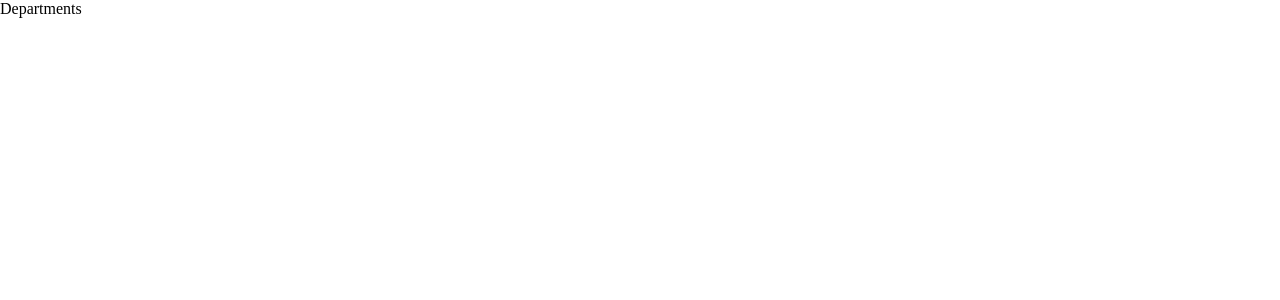
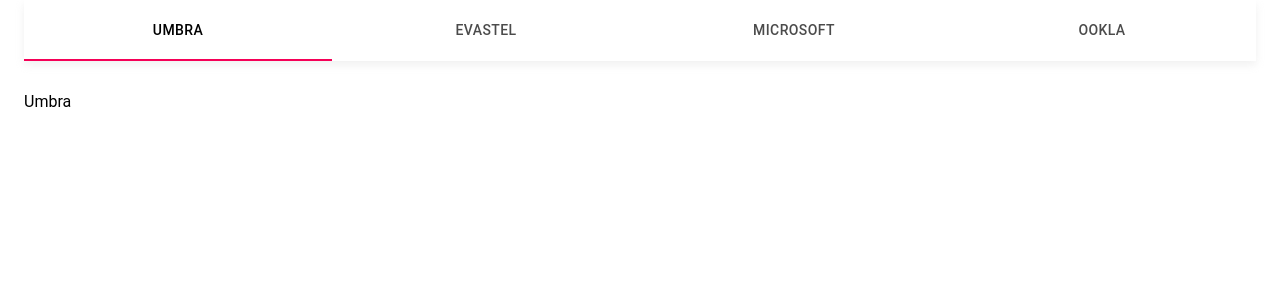
Before and after one commit to mohamedMghazi/depts-project, a React (Create React App) app: page / in a window 1280 px wide. Shown: the top 300 px of the page. Built offline with nearby package versions, Linux system fonts and the light colour scheme.

Commit message:
Add styles and create tabs

```diff
--- a/src/App.js
+++ b/src/App.js
@@ -1,8 +1,9 @@
 import Departments from "./pages/Departments";
+import {Container} from "@material-ui/core";
 
 export default function App()
 {
-    return <div id="app-wrapper">
+    return <Container>
         <Departments />
-    </div>
+    </Container>
 }
--- a/src/containers/DepartmentTable/index.jsx
+++ b/src/containers/DepartmentTable/index.jsx
@@ -1,6 +1,8 @@
-export default function DepartmentTable()
+import "./style.scss";
+
+export default function DepartmentTable({ department })
 {
     return <div id="department-table">
-        Dept. Table
+        {department}
     </div>
 }
--- /dev/null
+++ b/src/containers/DepartmentTable/style.scss
@@ -0,0 +1,3 @@
+#department-table {
+    margin-top: 2rem;
+}
--- a/src/index.js
+++ b/src/index.js
@@ -7,6 +7,7 @@
 
 // main and global styles
 import "normalize.css";
+import "./styles/Main.scss";
 
 const MAIN_WRAPPER = document.getElementById('main-wrapper')
 const root = ReactDOM.createRoot(MAIN_WRAPPER);
--- a/src/pages/Departments/index.jsx
+++ b/src/pages/Departments/index.jsx
@@ -1,6 +1,22 @@
+import {useState} from "react";
+import {Tab, Tabs} from "@material-ui/core";
+import "./style.scss";
+import DepartmentTable from "../../containers/DepartmentTable";
+
 export default function Departments()
 {
+    const [value, setValue] = useState(0);
+    const departments = ["Umbra", "Evastel", "Microsoft", "Ookla"];
+
+    const handleChange = (event, newValue) => {
+        setValue(newValue);
+    };
+
     return <div id="departments-page-wrapper">
-        Departments
+        <Tabs value={value} onChange={handleChange}>
+            {departments.map((department) => <Tab key={department} label={department} />)}
+        </Tabs>
+
+        <DepartmentTable department={departments[value]} />
     </div>
 }
--- /dev/null
+++ b/src/styles/Main.scss
@@ -0,0 +1,6 @@
+@import "_partials/overwrites";
+@import "_partials/variables";
+
+* {
+    font-family: 'Roboto', sans-serif;
+}
--- /dev/null
+++ b/src/styles/_partials/_fonts.scss
@@ -0,0 +1,2 @@
+// NOTE I called it directly from Google Fonts for brevity, nothing more.
+@import url('https://fonts.googleapis.com/css2?family=Roboto:wght@100;300;400;500;700;900&display=swap');
--- /dev/null
+++ b/src/styles/_partials/_overwrites.scss
@@ -0,0 +1,14 @@
+.MuiTabs-root
+{
+    box-shadow: 0 4px 8px 0 #dfdfdf70;
+
+    .MuiTab-root,
+    .PrivateTabIndicator-colorSecondary-3 {
+        width: calc(100% / 4) !important;
+    }
+
+    .MuiTab-root {
+        max-width: unset;
+        padding: 18px 12px;
+    }
+}
```
Also changed, not shown: src/pages/Departments/style.scss (added), src/styles/_partials/_variables.scss (added).
